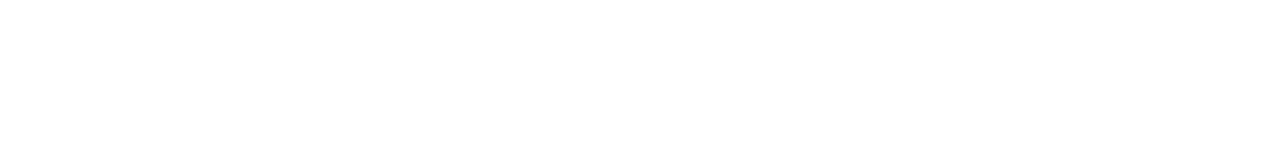
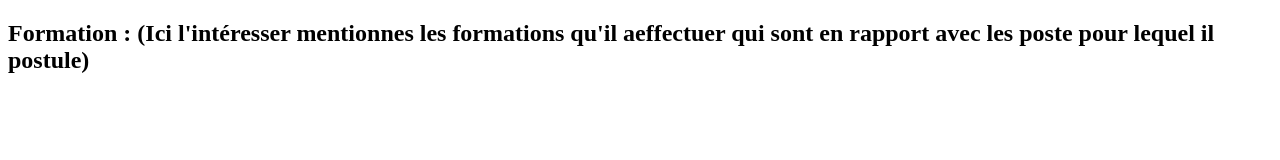
Before and after one commit to User2401/mon-cv, a plain HTML site: page index.html in a window 1280 px wide. Drawn offline with Linux system fonts and the light colour scheme.

Commit message:
Mise en place de la section formation

```diff
--- a/index.html
+++ b/index.html
@@ -7,6 +7,7 @@
     <title>Document</title>
 </head>
 <body>
+    <h2>Formation : (Ici l'intéresser mentionnes les formations qu'il aeffectuer qui sont en rapport avec les poste pour lequel il postule)</h2>
 
 </body>
 </html>
```
